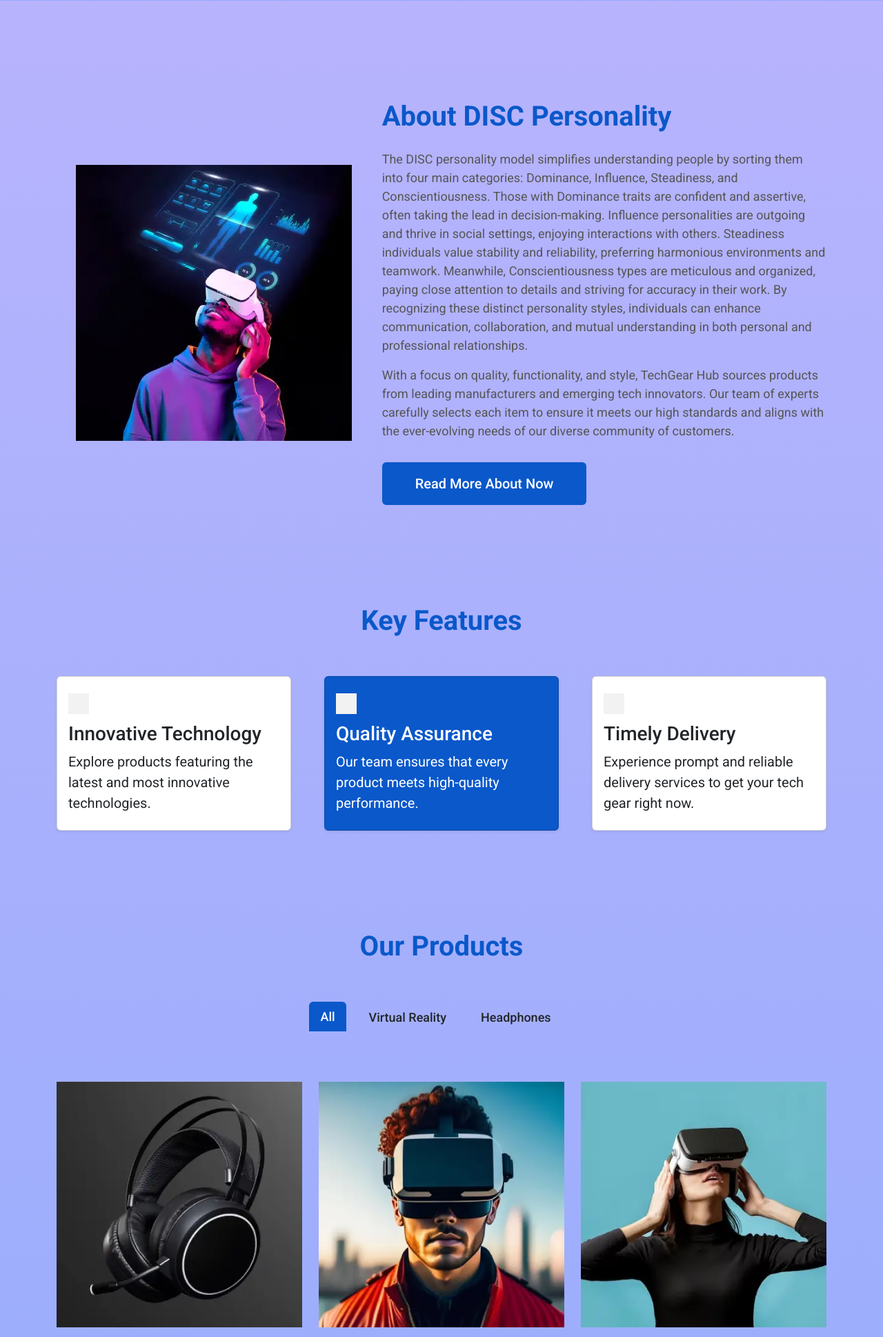
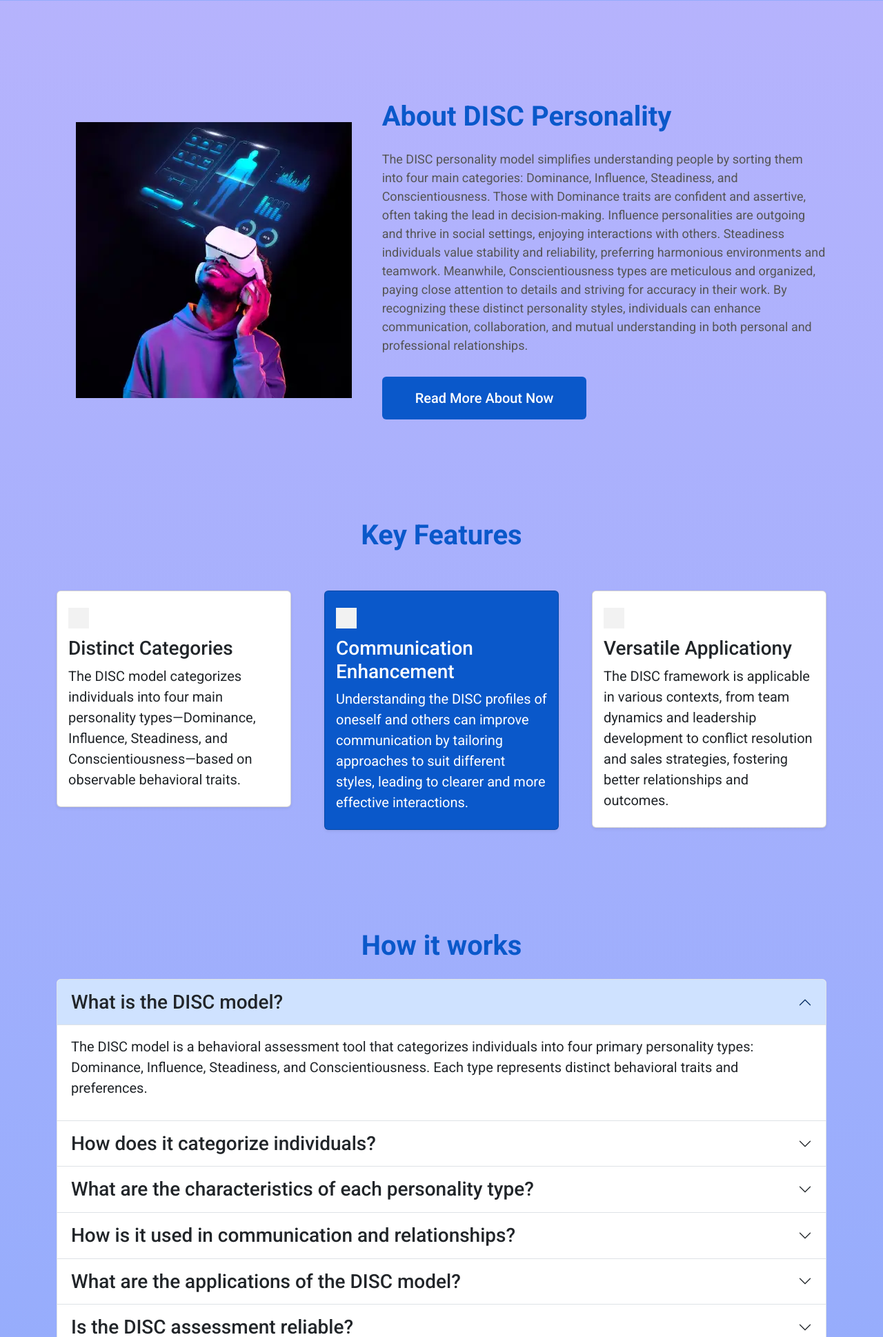
Before and after one commit to desang1100/DISC-PERSONALITY-MODEL, a Flask app: page / in a window 1280 px wide. Shown: the part 902-2840 px from the top of the page at 69% size. Run offline with Flask 3, Linux system fonts and the light colour scheme; parts of the project's set-up code (start-up, migrations or seed data) failed here and were passed over; some libraries are stand-ins or nearby versions.

Commit message:
Updated landing page

```diff
--- a/templates/index.html
+++ b/templates/index.html
@@ -57,13 +57,6 @@
           By recognizing these distinct personality styles, individuals can enhance communication, collaboration, and mutual understanding
           in both personal and professional relationships.
         </p>
-        <p class="about-text">
-          With a focus on quality, functionality, and style, TechGear Hub
-          sources products from leading manufacturers and emerging tech
-          innovators. Our team of experts carefully selects each item to
-          ensure it meets our high standards and aligns with the ever-evolving
-          needs of our diverse community of customers.
-        </p>
         <button
           class="btn btn-primary px-5 py-3 mt-3 fs-5 fw-medium"
           type="button"
@@ -82,10 +75,9 @@
         <div class="col-md-6 col-lg-4">
           <div class="card px-3 py-4 shadow-sm">
             <ion-icon class="ionicons" name="bulb-outline"></ion-icon>
-            <h3 class="f5">Innovative Technology</h3>
+            <h3 class="f5">Distinct Categories</h3>
             <p class="card-text lead">
-              Explore products featuring the latest and most innovative
-              technologies.
+              The DISC model categorizes individuals into four main personality types—Dominance, Influence, Steadiness, and Conscientiousness—based on observable behavioral traits.
             </p>
           </div>
         </div>
@@ -95,137 +87,19 @@
               class="ionicons"
               name="shield-checkmark-outline"
             ></ion-icon>
-            <h3 class="f5">Quality Assurance</h3>
+            <h3 class="f5">Communication Enhancement</h3>
             <p class="card-text lead">
-              Our team ensures that every product meets high-quality
-              performance.
+              Understanding the DISC profiles of oneself and others can improve communication by tailoring approaches to suit different styles, leading to clearer and more effective interactions.
             </p>
           </div>
         </div>
         <div class="col-md-6 col-lg-4 offset-md-3 offset-0 offset-lg-0">
           <div class="card px-3 py-4 shadow-sm">
             <ion-icon class="ionicons" name="hourglass-outline"></ion-icon>
-            <h3 class="f5">Timely Delivery</h3>
+            <h3 class="f5">Versatile Applicationy</h3>
             <p class="card-text lead">
-              Experience prompt and reliable delivery services to get your
-              tech gear right now.
+              The DISC framework is applicable in various contexts, from team dynamics and leadership development to conflict resolution and sales strategies, fostering better relationships and outcomes.
             </p>
-          </div>
-        </div>
-      </div>
-    </div>
-  </div>
-
-  <div class="container my-5">
-    <div class="row align-items-center justify-content-center">
-      <div class="col-12">
-        <h2 class="fs-1 fw-bold text-primary text-center pb-5">
-          Our Products
-        </h2>
-        <ul
-          class="nav nav-tabs d-flex flx-wrap justify-content-center"
-          id="myTab"
-          role="tablist"
-        >
-          <li class="nav-item" role="presentation">
-            <button
-              class="nav-link active me-md-3 me-1 text-dark"
-              id="home-tab"
-              data-bs-toggle="tab"
-              data-bs-target="#home-tab-pane"
-              type="button"
-              role="tab"
-              aria-controls="home-tab-pane"
-              aria-selected="true"
-            >
-              All
-            </button>
-          </li>
-          <li class="nav-item" role="presentation">
-            <button
-              class="nav-link me-md-3 me-1 text-dark"
-              id="vr"
-              data-bs-toggle="tab"
-              data-bs-target="#vr-tab-pane"
-              type="button"
-              role="tab"
-              aria-controls="profile-tab-pane"
-              aria-selected="false"
-            >
-              Virtual Reality
-            </button>
-          </li>
-          <li class="nav-item" role="presentation">
-            <button
-              class="nav-link me-md-3 me-1 text-dark"
-              id="headphones-tab"
-              data-bs-toggle="tab"
-              data-bs-target="#headphones-tab-pane"
-              type="button"
-              role="tab"
-              aria-controls="contact-tab-pane"
-              aria-selected="false"
-            >
-              Headphones
-            </button>
-          </li>
-        </ul>
-        <div class="tab-content" id="myTabContent">
-          <div
-            class="tab-pane fade show active"
-            id="home-tab-pane"
-            role="tabpanel"
-            aria-labelledby="home-tab"
-            tabindex="0"
-          >
-            <div class="row g-4 mt-5 justify-content-center align-items-center">
-              <div class="col-12 col-md-4">
-                <img
-                  src="/static/img/headphones-1.webp"
-                  alt=""
-                  class="img-fluid  d-block mx-auto"
-                />
-              </div>
-              <div class="col-12 col-md-4">
-                <img src="/static/img/vr-1.webp" alt="" class="img-fluid  d-block mx-auto" />
-              </div>
-              <div class="col-12 col-md-4">
-                <img src="/static/img/vr-2.webp" alt="" class="img-fluid  d-block mx-auto" />
-              </div>
-            </div>
-          </div>
-          <div
-            class="tab-pane fade"
-            id="vr-tab-pane"
-            role="tabpanel"
-            aria-labelledby="profile-tab"
-            tabindex="0"
-          >
-            <div class="row mt-5 g-4">
-              <div class="col-12 col-md-4">
-                <img src="/static/img/vr-1.webp" alt="" class="img-fluid" />
-              </div>
-              <div class="col-12 col-md-4">
-                <img src="/static/img/vr-2.webp" alt="" class="img-fluid" />
-              </div>
-            </div>
-          </div>
-          <div
-            class="tab-pane fade"
-            id="headphones-tab-pane"
-            role="tabpanel"
-            aria-labelledby="headphones-tab"
-            tabindex="0"
-          >
-            <div class="row g-4 mt-5">
-              <div class="col-12 col-md-4">
-                <img
-                  src="/static/img/headphones-1.webp"
-                  alt=""
-                  class="img-fluid"
-                />
-              </div>
-            </div>
           </div>
         </div>
       </div>
@@ -250,7 +124,7 @@
                 aria-expanded="true"
                 aria-controls="collapseOne"
               >
-                How can I browse and explore products on TechGear Hub?
+              What is the DISC model?
               </button>
             </h2>
             <div
@@ -260,13 +134,7 @@
             >
               <div class="accordion-body">
                 <p class="lead">
-                  Ordering your favorite tech gear from TechGear Hub is a
-                  breeze. Once you've found the perfect product, simply add it
-                  to your cart and proceed to checkout. Our secure and
-                  efficient checkout process allows you to review your order,
-                  enter shipping details, and choose from multiple payment
-                  options. Rest assured, your transaction is protected, and
-                  your order will be swiftly processed.
+                  The DISC model is a behavioral assessment tool that categorizes individuals into four primary personality types: Dominance, Influence, Steadiness, and Conscientiousness. Each type represents distinct behavioral traits and preferences.
                 </p>
               </div>
             </div>
@@ -281,7 +149,7 @@
                 aria-expanded="false"
                 aria-controls="collapseTwo"
               >
-                What is the ordering process like?
+              How does it categorize individuals?
               </button>
             </h2>
             <div
@@ -291,13 +159,7 @@
             >
               <div class="accordion-body">
                 <p class="lead">
-                  Ordering your favorite tech gear from TechGear Hub is a
-                  breeze. Once you've found the perfect product, simply add it
-                  to your cart and proceed to checkout. Our secure and
-                  efficient checkout process allows you to review your order,
-                  enter shipping details, and choose from multiple payment
-                  options. Rest assured, your transaction is protected, and
-                  your order will be swiftly processed.
+                  Through a questionnaire or assessment, individuals are evaluated based on their responses to various statements or scenarios. Their answers determine their dominant DISC traits, placing them within one or more of the four personality categories.
                 </p>
               </div>
             </div>
@@ -312,7 +174,7 @@
                 aria-expanded="false"
                 aria-controls="collapseThree"
               >
-                How does TechGear Hub ensure customer satisfaction?
+              What are the characteristics of each personality type?
               </button>
             </h2>
             <div
@@ -321,15 +183,86 @@
               data-bs-parent="#accordionExample"
             >
               <div class="accordion-body">
+                <ul class="lead">
+                  <li><b>Dominance:</b> Assertive, results-oriented, decisive, and competitive.</li>
+                  <li><b>Influence:</b> Outgoing, enthusiastic, persuasive, and sociable.</li>
+                  <li><b>Steadiness:</b> Patient, reliable, supportive, and cooperative.</li>
+                  <li><b>Conscientiousness:</b> Detail-oriented, analytical, systematic, and precise.</li>
+                </ul>
+              </div>
+            </div>
+          </div>
+          <div class="accordion-item">
+            <h2 class="accordion-header">
+              <button
+                class="accordion-button collapsed fs-3 text-dark fw-medium"
+                type="button"
+                data-bs-toggle="collapse"
+                data-bs-target="#collapseFour"
+                aria-expanded="false"
+                aria-controls="collapseFour"
+              >
+              How is it used in communication and relationships?
+              </button>
+            </h2>
+            <div
+              id="collapseFour"
+              class="accordion-collapse collapse"
+              data-bs-parent="#accordionExample"
+            >
+              <div class="accordion-body">
                 <p class="lead">
-                  At TechGear Hub, customer satisfaction is our top priority.
-                  We are committed to delivering high-quality products and
-                  exceptional service. Our team carefully inspects and
-                  packages each order, ensuring it reaches you in perfect
-                  condition. Additionally, our responsive customer support is
-                  ready to assist with any inquiries or concerns you may have.
-                  Join our community of satisfied customers who trust TechGear
-                  Hub for a seamless and enjoyable shopping experience.
+                  Understanding the DISC profiles of oneself and others helps tailor communication styles to be more effective. By recognizing and adapting to different personality types, individuals can foster better rapport, collaboration, and mutual understanding.
+                </p>
+              </div>
+            </div>
+          </div>
+          <div class="accordion-item">
+            <h2 class="accordion-header">
+              <button
+                class="accordion-button collapsed fs-3 text-dark fw-medium"
+                type="button"
+                data-bs-toggle="collapse"
+                data-bs-target="#collapseFive"
+                aria-expanded="false"
+                aria-controls="collapseFive"
+              >
+              What are the applications of the DISC model?
+              </button>
+            </h2>
+            <div
+              id="collapseFive"
+              class="accordion-collapse collapse"
+              data-bs-parent="#accordionExample"
+            >
+              <div class="accordion-body">
+                <p class="lead">
+                  The DISC framework finds applications in various fields such as team building, leadership development, conflict resolution, sales training, and personal development. It provides insights into behavior and communication preferences, aiding in improving relationships and achieving desired outcomes.
+                </p>
+              </div>
+            </div>
+          </div>
+          <div class="accordion-item">
+            <h2 class="accordion-header">
+              <button
+                class="accordion-button collapsed fs-3 text-dark fw-medium"
+                type="button"
+                data-bs-toggle="collapse"
+                data-bs-target="#collapseSix"
+                aria-expanded="false"
+                aria-controls="collapseSix"
+              >
+              Is the DISC assessment reliable?
+              </button>
+            </h2>
+            <div
+              id="collapseSix"
+              class="accordion-collapse collapse"
+              data-bs-parent="#accordionExample"
+            >
+              <div class="accordion-body">
+                <p class="lead">
+                  While the DISC model offers valuable insights into behavior and communication styles, it's important to remember that no personality assessment is infallible. Results may vary depending on factors such as individual mood, context, and self-awareness. However, when used appropriately, the DISC assessment can be a helpful tool for self-discovery and interpersonal understanding.
                 </p>
               </div>
             </div>
```
